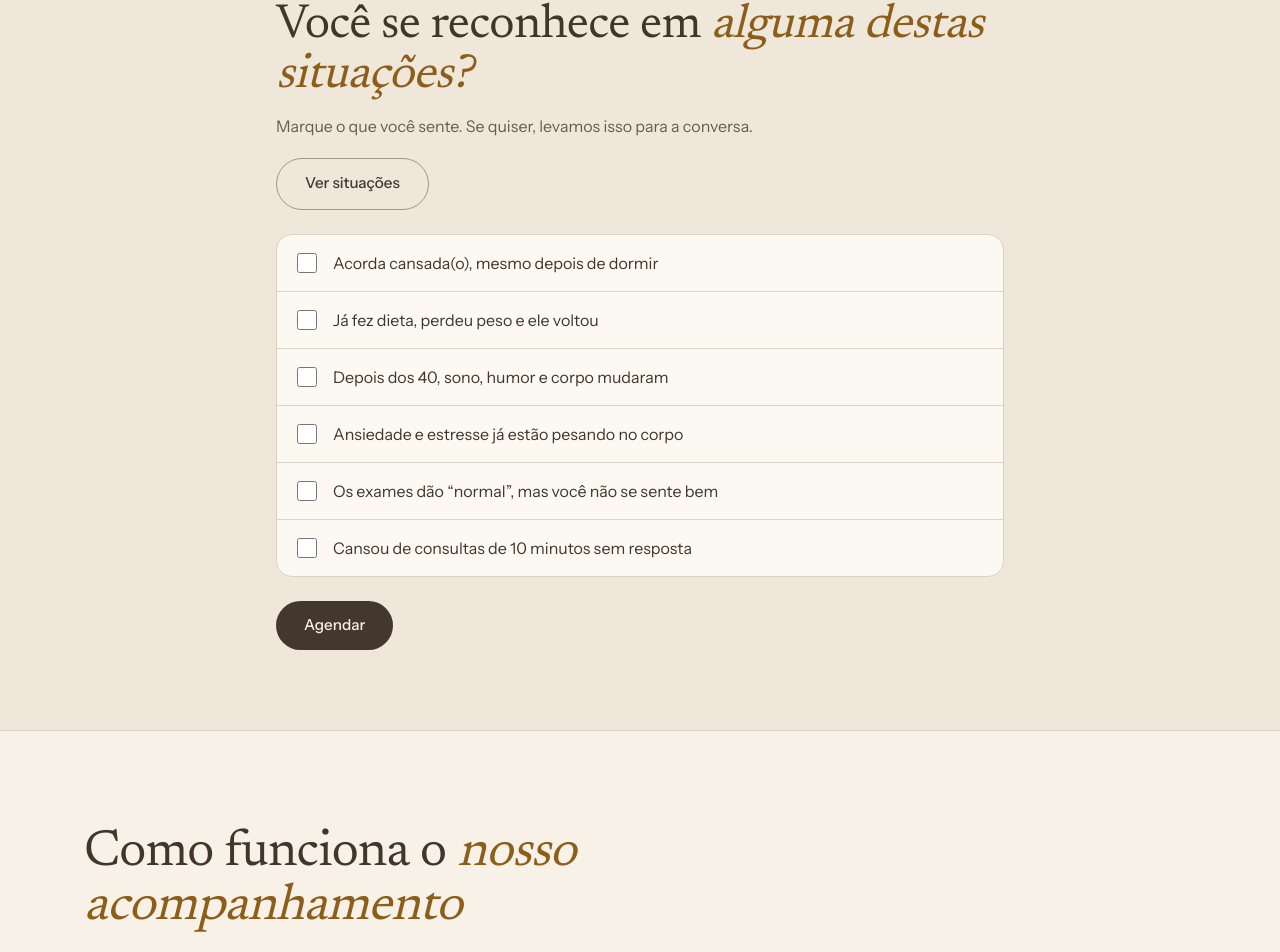
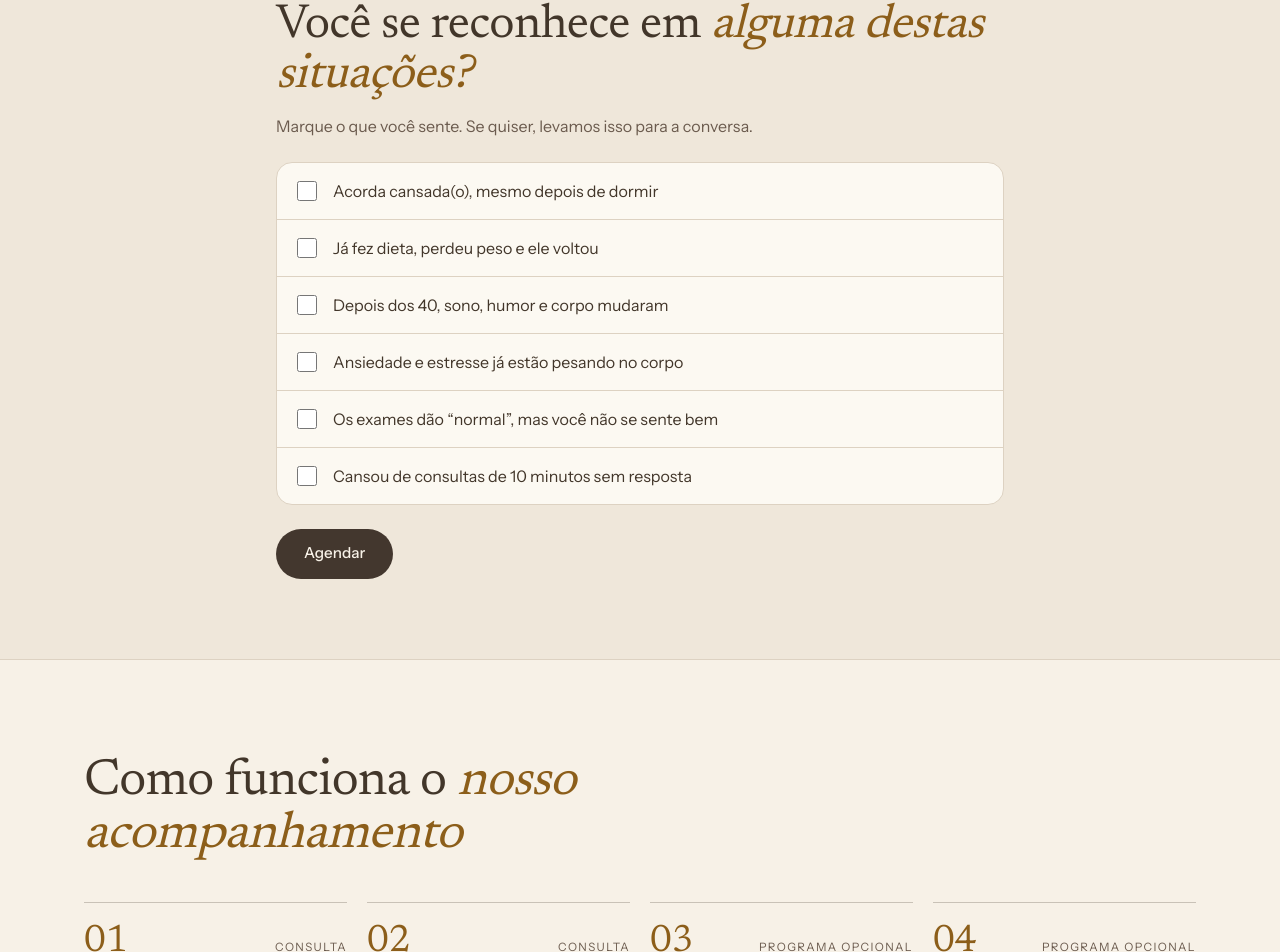
Before and after one commit to Zynta-Ecossistema/dra-daniela-costa-site, a Next.js app: page / in a window 1280 px wide. Shown: the part 788-1740 px from the top of the page. Built offline with nearby package versions, Linux system fonts and the light colour scheme.

Commit message:
Botao Ver situacoes: some no desktop, onde a lista ja fica aberta

```diff
--- a/components/Reconhece.tsx
+++ b/components/Reconhece.tsx
@@ -29,15 +29,18 @@ export function Reconhece() {
             Você se reconhece em <em>alguma destas situações?</em>
           </h2>
           <p className="mt-3 text-ink-soft">Marque o que você sente. Se quiser, levamos isso para a conversa.</p>
+          {/* o wrapper some no desktop; .btn tem display próprio e vence sm:hidden se estiver no próprio botão */}
+          <div className="mt-5 sm:hidden">
             <button
               type="button"
-            className="btn btn-ghost mt-5 sm:hidden"
+              className="btn btn-ghost"
               aria-expanded={aberto}
               aria-controls={listaId}
               onClick={() => setAberto((v) => !v)}
             >
               {aberto ? "Ocultar situações" : "Ver situações"}
             </button>
+          </div>
         </Reveal>
 
         <fieldset id={listaId} className={`mt-6 ${aberto ? "block" : "hidden"} sm:block`}>
```
Lines whose indentation alone changed are shown as unchanged.
